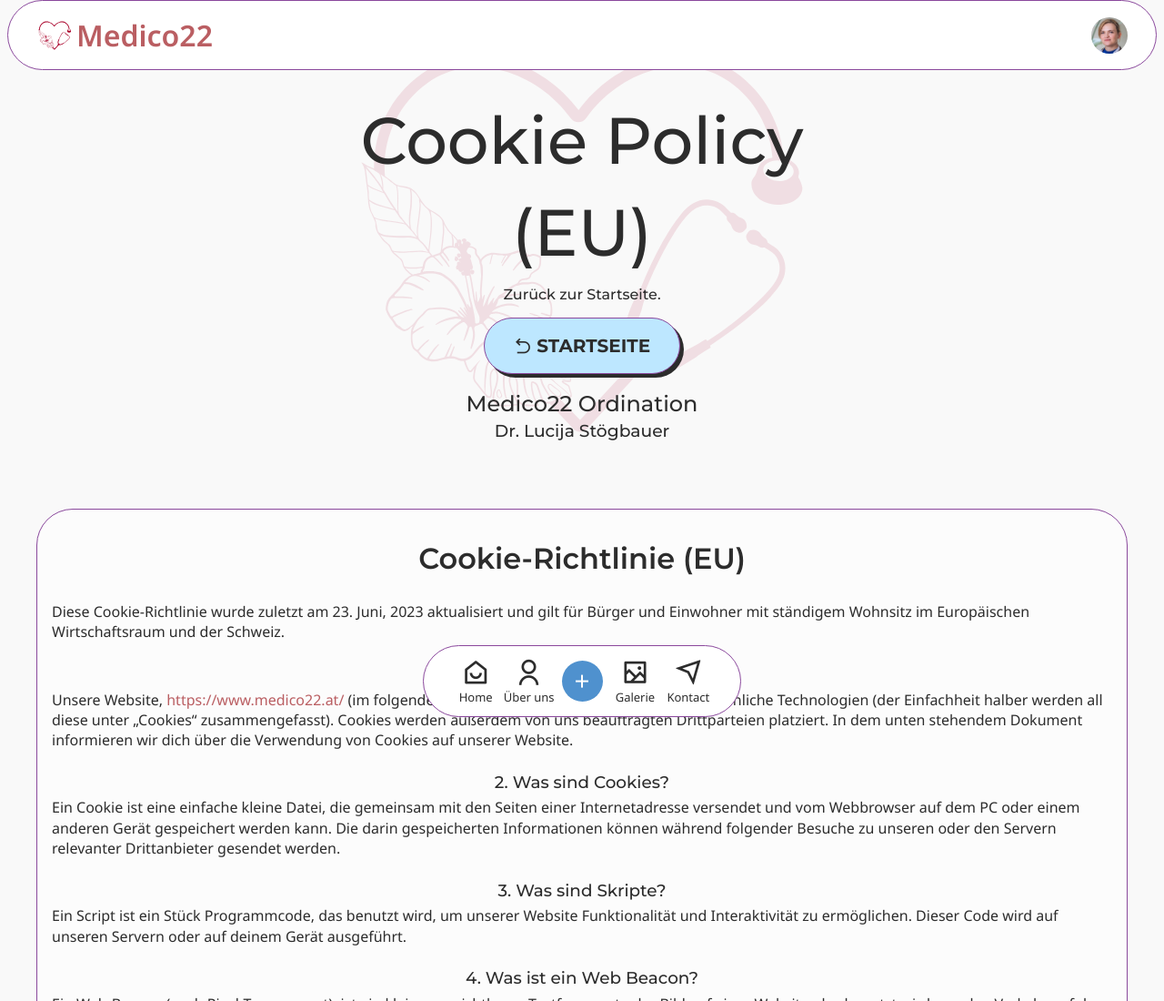
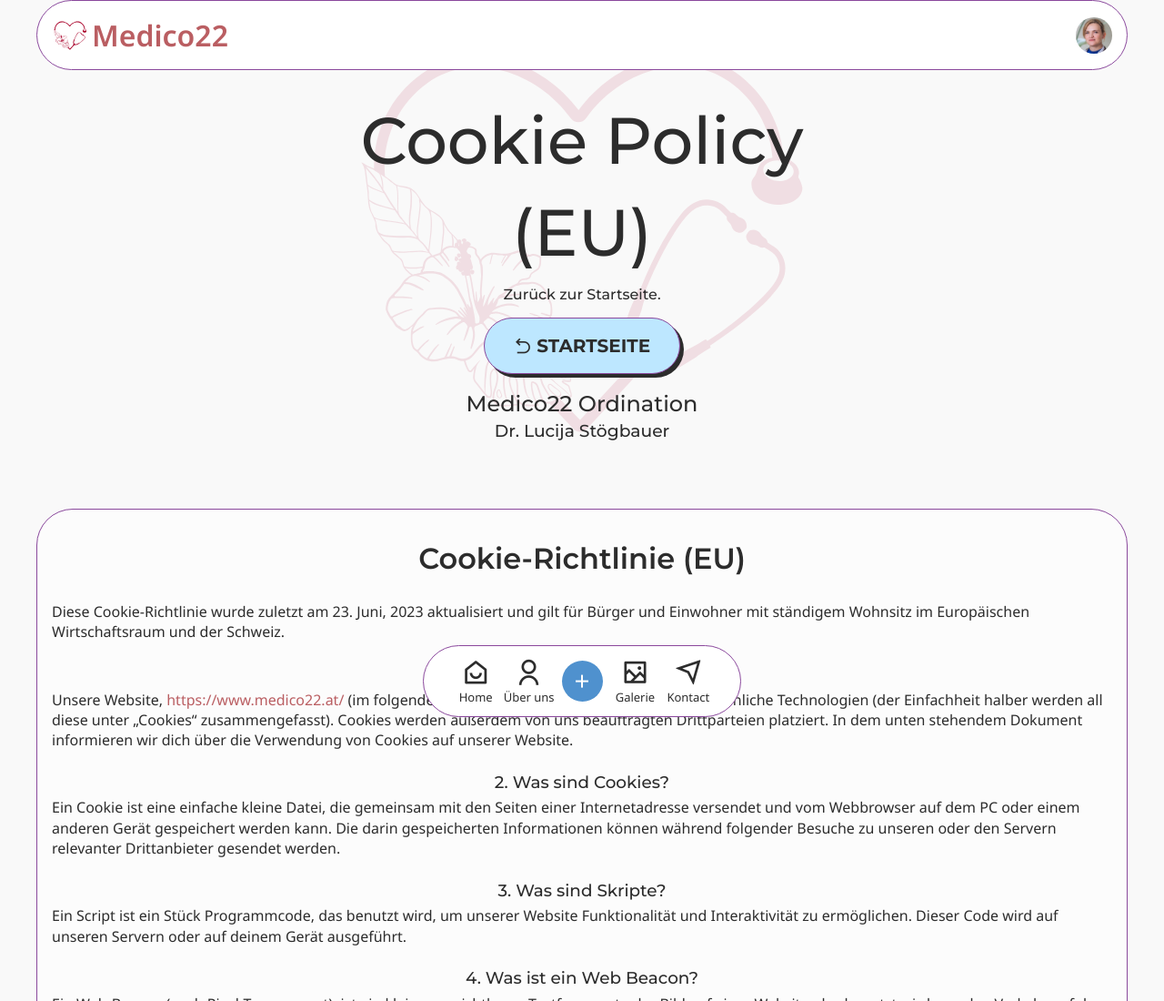
Before and after one commit to OgnjenGavric/medico22, a plain HTML site: page cookie-policy.html in a window 1280 px wide. Shown: the top 1100 px of the page at 91% size. Drawn offline with nearby package versions, Linux system fonts and the light colour scheme.

Commit message:
Add header container & margin-inline: auto;

```diff
--- a/assets/css/styles.css
+++ b/assets/css/styles.css
@@ -150,7 +150,7 @@
   display: flex;
   justify-content: center;
   align-items: center;
-  margin: 0 0.5rem;
+  margin-inline: auto;
   top: 0;
   left: 0;
   right: 0;
@@ -755,6 +755,6 @@ a.social__link:hover {
     margin-inline: auto;
   }
   .header__container {
-    padding-block: 1rem;
+    padding: 1rem;
   }
 }
--- a/cookie-policy.html
+++ b/cookie-policy.html
@@ -99,7 +99,7 @@
     </nav>
 
     <!--=================== HEADER ===================-->
-    <header class="header" id="header">
+    <header class="header container" id="header">
       <div class="header__container container">
         <div>
           <a href="index.html" class="header__logo">
```
Also changed, not shown: datenschutz.html (+1 -1 lines), impressum.html (+1 -1 lines), index.html (+1 -1 lines), uber-uns.html (+1 -1 lines).
